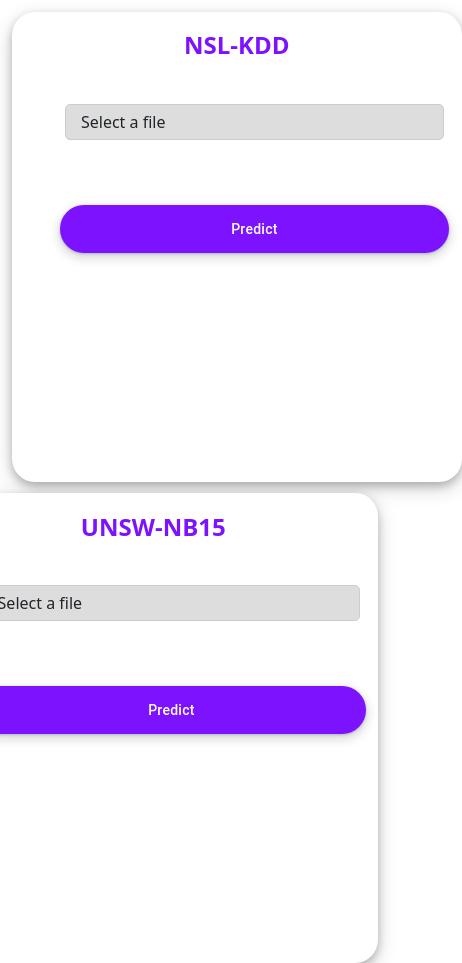
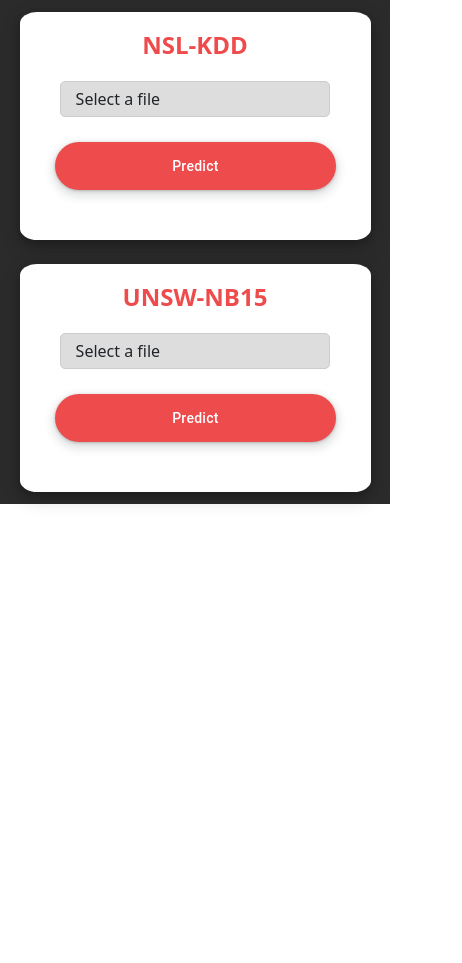
Before and after one commit to manelchadouli/DM-project, a React (Create React App) app in the folder react-front/: page /predict in a window 390 px wide. Shown: the whole page, 462 px wide, since content can reach past the window. After the commit the page ends 844 px from the top, so only its background shows below. Built offline with nearby package versions, Linux system fonts and the light colour scheme.

Commit message:
css predict

```diff
--- a/react-front/src/App.css
+++ b/react-front/src/App.css
@@ -1,13 +1,87 @@
-.App {
+.containers {
+  display: flex;
+  justify-content: space-between;
+  height: 100vh;
+  align-items: center;
+  background-color: #2b2b2b;
+
+}
+/* background-image: url("d1.png"); /* Replace "your-image-url.jpg" with the URL or path to your desired image */
+  /* background-repeat: no-repeat;
+  background-size: cover; */
+
+.container-NSL,
+.container-UNSW {
+  width: 45%;
+  margin: 0 3%;
+  padding: 5%;
+  background-color: white;
+  border-radius: 5%;
+  box-shadow: 0 4px 8px 0 rgba(0, 0, 0, 0.2), 0 6px 20px 0 rgba(0, 0, 0, 0.19);
+}
+
+.container-prediction {
+  position: relative;
+  display: grid;
+  margin-bottom: 10%;
+  gap: 20px;
+  width: 90%;
+  left: 5%;
+  right: 5%;
+  height: 25%;
+}
+
+.prediction-tableee {
+  position: relative;
+  height: 60%;
+  width: 100%;
+}
+
+.prediction-table {
+  position: relative;
+  width: 100%;
+}
+
+/* Responsive Styles */
+@media screen and (max-width: 768px) {
+  .containers {
+    flex-direction: column;
+    height: auto;
+  }
+
+  .container-NSL,
+  .container-UNSW {
+    width: 90%;
+    margin: 3% auto;
+  }
+
+  .prediction-tableee {
+    height: auto;
+    width: 100%;
+  }
+}
+
+.container-prediction p{
+  font-weight: bold;
+  color: #7D12FF;
   text-align: center;
 }
 
+h1{
+  position: relative;
+  margin-bottom: 5%;
+  font-weight: bolder;
+  color: #ee4b4c;
+  text-align: center;
+}
 
 label.label input[type="file"] {
   position: absolute;
   top: -1000px;
 }
+
 .label {
+  position: relative;
   cursor: pointer;
   border: 1px solid #cccccc;
   border-radius: 5px;
@@ -16,78 +90,28 @@ label.label input[type="file"] {
   background: #dddddd;
   display: inline-block;
 }
+
 .label:hover {
-  background: #a368eb;
+  background: #565656;
+  color: whitesmoke;
 }
+
 .label:active {
   background: #9fa1a0;
 }
+
 .label:invalid+span {
   color: #000000;
 }
+
 .label:valid+span {
   color: #ffffff;
 }
 
-
-
-.container-NSL{
-  width: 450px;
-height: 470px;
-margin-top: 3%;
-margin-left: 3%;
-padding: 5%;
-background-color: white;
-float: left;
-border-radius: 5%;
-box-shadow: 0 4px 8px 0 rgba(0, 0, 0, 0.2), 0 6px 20px 0 rgba(0, 0, 0, 0.19);
-}
-
-
-.container-UNSW{
-  width: 450px;
-
-height: 470px;
-margin-top: 3%;
-margin-right: 3%;
-padding: 5%;
-background-color: white;
-float: right;
-border-radius: 5%;
-
-box-shadow: 0 4px 8px 0 rgba(0, 0, 0, 0.2), 0 6px 20px 0 rgba(0, 0, 0, 0.19);
-}
-
-.container-prediction{
-  display: grid;
-  grid-template-columns: 110%;
-  gap: 60px;
-  padding: 7%;
-}
-
-
-.container-prediction p{
-  font-weight: bold;
-  color: #7D12FF;
-  text-align: center;
-}
-
-.container-NSL h1{
-  font-weight: bolder;
-  color: #7D12FF;
-  text-align: center;
-}
-.container-UNSW h1{
-  font-weight: bolder;
-  color: #7D12FF;
-  text-align: center;
-}
-
-/* CSS */
 .button-17 {
   align-items: center;
   appearance: none;
-  background-color: #7D12FF;
+  background-color: #ee4b4c;
   border-radius: 24px;
   border-style: none;
   box-shadow: rgba(0, 0, 0, .2) 0 3px 5px -1px,rgba(0, 0, 0, .14) 0 6px 10px 0,rgba(0, 0, 0, .12) 0 1px 18px 0;
@@ -118,7 +142,7 @@ box-shadow: 0 4px 8px 0 rgba(0, 0, 0, 0.2), 0 6px 20px 0 rgba(0, 0, 0, 0.19);
 }
 
 .button-17:hover {
-  background: #7D12FF;
+  background: #f36667;
   color: white;
 }
 
@@ -151,13 +175,28 @@ box-shadow: 0 4px 8px 0 rgba(0, 0, 0, 0.2), 0 6px 20px 0 rgba(0, 0, 0, 0.19);
 .button-17:disabled {
   box-shadow: rgba(60, 64, 67, .3) 0 1px 3px 0, rgba(60, 64, 67, .15) 0 4px 8px 3px;
 }
-tbody td {
-  text-align: center;
+
+/* Additional colors */
+.prediction-table {
+  background-color: #565656;
 }
-thead th, tfoot th {
-color:#7D12FF;
+
+.prediction-table .cell-1 {
+  background-color: #ee4b4c;
 }
-.prediction-tableee{
-  height: 160px;
-  overflow: scroll;
+
+.prediction-table .cell-2 {
+  background-color: #000000;
 }
+
+.prediction-table .cell-3 {
+  background-color: #565656;
+}
+
+.prediction-table .cell-4 {
+  background-color: #a8a8a8;
+}
+
+.prediction-table .cell-5 {
+  background-color: #ffffff;
+}
--- a/react-front/src/compo/NSL_kdd.css
+++ b/react-front/src/compo/NSL_kdd.css
@@ -5,11 +5,12 @@
 
   h1 {
     text-align: center;
-    margin-bottom: 20px;
+
   }
 
   table {
-    width: 50%;
+    position: relative;
+    width: 100%;
     border-collapse: collapse;
     margin: 0 auto;
     font-family: Arial, sans-serif;
--- a/react-front/src/compo/predict.js
+++ b/react-front/src/compo/predict.js
@@ -137,13 +137,14 @@ const handlePredictUnsw = async () => {
 
 
       <button className='button-17' onClick={handlePredict}>Predict</button>
+      </div>
       {predictions && (
         <div className='prediction-tableee'>
         <table className='prediction-table'>
         <thead>
           <tr>
-            <th>Algorithme de feature selection</th>
-            <th>Algorithme de Classification</th>
+            <th>Selector</th>
+            <th>Classifier</th>
 
             <th>Prediction</th>
 
@@ -158,6 +159,7 @@ const handlePredictUnsw = async () => {
                <li key={index}>{prediction} </li>
             ))}</td>
               </tr>
+
               <tr >
                 <td>RandomForest </td>
                 <td>RandomForest </td>
@@ -180,7 +182,7 @@ const handlePredictUnsw = async () => {
 
             {error && <p>Error: {error}</p>}
 
-      </div>
+
       </div>
       <div className='container-UNSW' >
        <h1>UNSW-NB15</h1>
@@ -195,13 +197,14 @@ const handlePredictUnsw = async () => {
 
 
       <button className='button-17' onClick={handlePredictUnsw}>Predict</button>
+      </div>
       {prediction1 && (
         <div className='prediction-tableee'>
         <table className='prediction-table'>
         <thead>
           <tr>
-            <th>Algorithme de feature selection</th>
-            <th>Algorithme de Classification</th>
+          <th>Selector</th>
+            <th>Classifier</th>
 
             <th>Prediction</th>
 
@@ -216,13 +219,7 @@ const handlePredictUnsw = async () => {
                <li key={index}>{prediction} </li>
             ))}</td>
               </tr>
-              <tr >
-                <td>Random Forest Selector</td>
-                <td>KNN</td>
-                <td>  {prediction1.predictions2.map((prediction, index) => (
-               <li key={index}>{prediction} </li>
-            ))}</td>
-              </tr>
+
               <tr >
                 <td>Mutual Info</td>
                 <td>KNN</td>
@@ -246,7 +243,6 @@ const handlePredictUnsw = async () => {
             {error && <p>Error: {error}</p>}
 
       </div>
-      </div>
 
 
 
```
